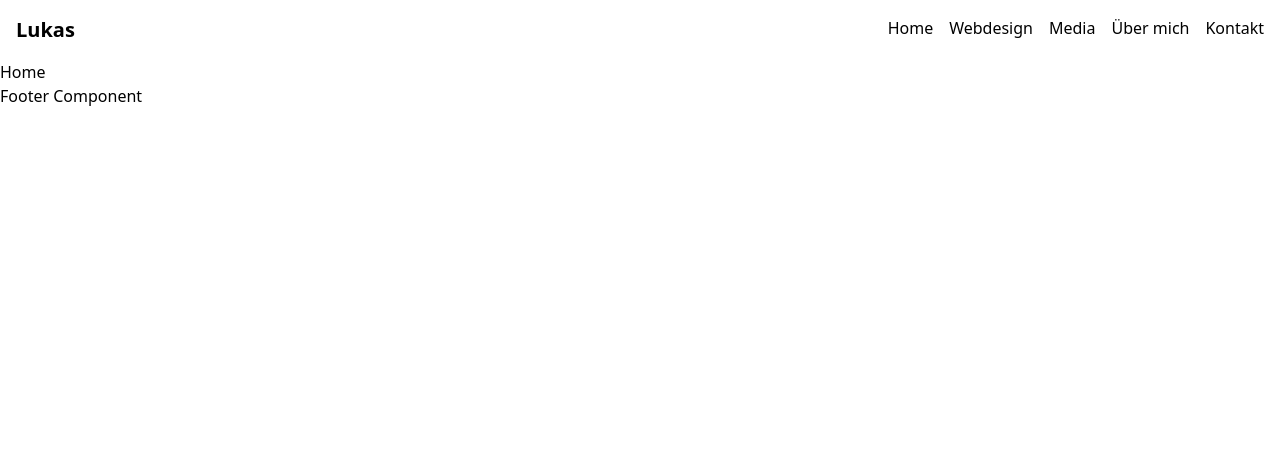
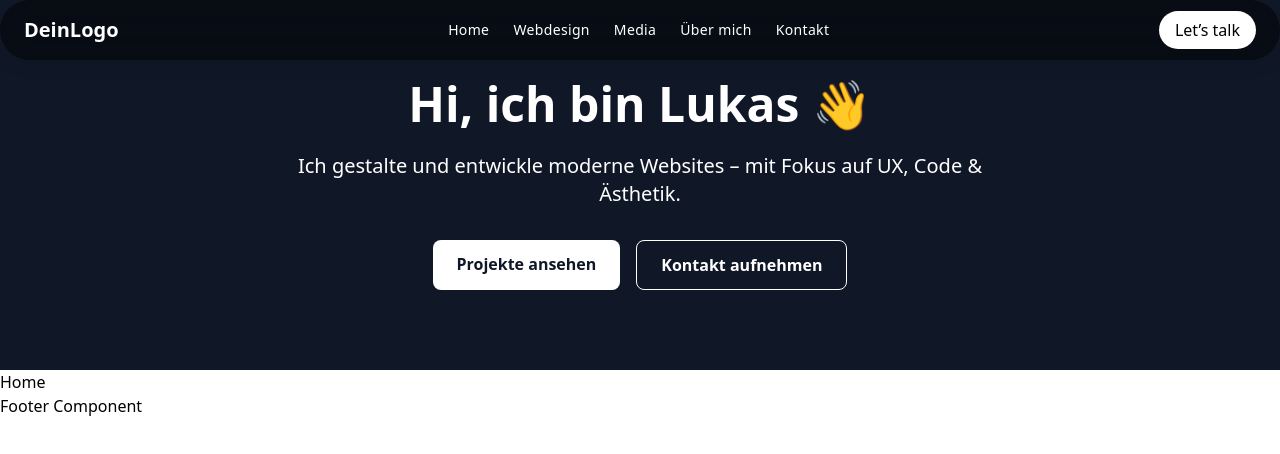
Before and after one commit to Lukas3162000/Portfolio-v2, a React (Vite) app in the folder Portfolio-Site/: page / in a window 1280 px wide. Shown: the top 454 px of the page. Built offline with nearby package versions, Linux system fonts and the light colour scheme.

Commit message:
Navbar first prototype

```diff
--- a/Portfolio-Site/package.json
+++ b/Portfolio-Site/package.json
@@ -11,6 +11,7 @@
   },
   "dependencies": {
     "@tailwindcss/vite": "^4.1.8",
+    "lucide-react": "^0.513.0",
     "react": "^19.1.0",
     "react-dom": "^19.1.0",
     "react-router-dom": "^7.6.1",
--- a/Portfolio-Site/src/Components/Header.jsx
+++ b/Portfolio-Site/src/Components/Header.jsx
@@ -1,21 +1,42 @@
-import React from "react";
-import { Link, NavLink } from "react-router-dom";
-import { useState } from "react";
+import React from 'react';
+import { NavLink, Link } from 'react-router-dom';
+import { Moon, Sun } from 'lucide-react'; // Für Theme-Toggle (optional)
 
 
 export default function Header(){
 
 
     return(
-        <nav className="flex justify-between p-4">
-            <div className="text-xl font-bold">Lukas</div>
-            <ul className="flex gap-4">
-                <NavLink to="/">Home</NavLink>
-                <NavLink to="/webdesign">Webdesign</NavLink>
-                <NavLink to="/media">Media</NavLink>
-                <NavLink to="/about">Über mich</NavLink>
-                <NavLink to="/contact">Kontakt</NavLink>
-            </ul>
-        </nav>
+
+<header className="fixed top-0 left-0 right-0 max-w-7xl mx-auto z-50 backdrop-blur-md bg-black/50 text-white shadow-lg rounded-full">
+  <nav className="w-full px-6 py-4 flex justify-between items-center">
+    {/* Logo */}
+    <div className="text-xl font-bold">
+      <NavLink to="/">DeinLogo</NavLink>
+    </div>
+
+    {/* Navigation */}
+    <ul className="hidden md:flex gap-6 items-center text-sm font-medium tracking-wide">
+      <li><NavLink to="/" className="hover:underline">Home</NavLink></li>
+      <li><NavLink to="/webdesign" className="hover:underline">Webdesign</NavLink></li>
+      <li><NavLink to="/media" className="hover:underline">Media</NavLink></li>
+      <li><NavLink to="/about" className="hover:underline">Über mich</NavLink></li>
+      <li><NavLink to="/contact" className="hover:underline">Kontakt</NavLink></li>
+    </ul>
+
+    {/* CTA */}
+    <div className="hidden md:block">
+      <NavLink
+        to="/contact"
+        className="bg-white text-black px-4 py-2 rounded-full hover:bg-gray-100 transition"
+      >
+        Let’s talk
+      </NavLink>
+    </div>
+  </nav>
+</header>
+
+
+
     );
 }
--- a/Portfolio-Site/src/Components/HeroSlider.jsx
+++ b/Portfolio-Site/src/Components/HeroSlider.jsx
@@ -1,11 +1,23 @@
 import React from "react";
+import { Link } from "react-router-dom";
 
 
-export default function HeroSlider(){
+export default function HeroSection(){
 
     return(
         <>
-            <p>HeroSlider Component</p>
+    <section className="bg-gray-900 text-white py-20 px-4 text-center">
+      <div className="max-w-3xl mx-auto">
+        <h1 className="text-4xl md:text-5xl font-bold mb-6">Hi, ich bin Lukas 👋</h1>
+        <p className="text-lg md:text-xl mb-8">
+          Ich gestalte und entwickle moderne Websites – mit Fokus auf UX, Code & Ästhetik.
+        </p>
+        <div className="flex justify-center gap-4">
+          <Link to="/webdesign" className="bg-white text-gray-900 px-6 py-3 rounded-lg font-semibold hover:bg-gray-200 transition">Projekte ansehen</Link>
+          <Link to="/contact" className="border border-white px-6 py-3 rounded-lg font-semibold hover:bg-white hover:text-gray-900 transition">Kontakt aufnehmen</Link>
+        </div>
+      </div>
+    </section>
         </>
     );
 }
--- a/Portfolio-Site/src/Pages/Home.jsx
+++ b/Portfolio-Site/src/Pages/Home.jsx
@@ -1,10 +1,12 @@
 import React from "react";
+import HeroSection from "../Components/HeroSlider";
 
 
 export default function Home(){
 
     return(
         <>
+            <HeroSection />
             <p>Home</p>
         </>
     );
```
Also changed, not shown: 1 other file (tests, documents, lock files or other folders).
